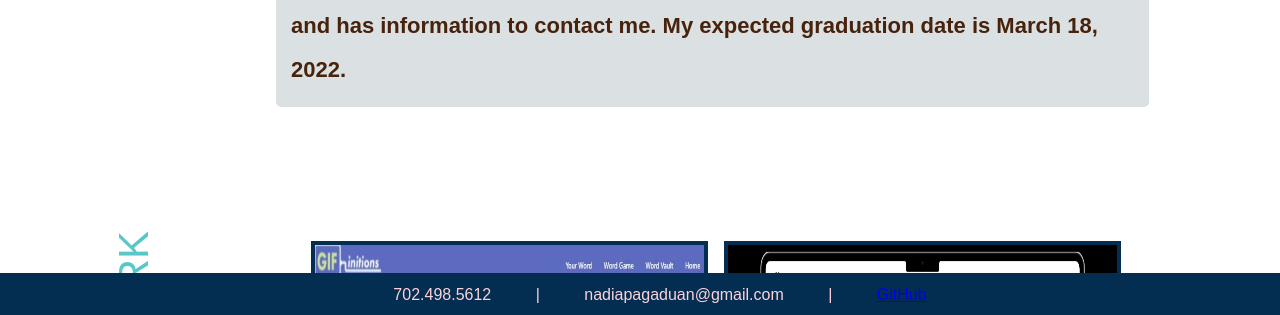
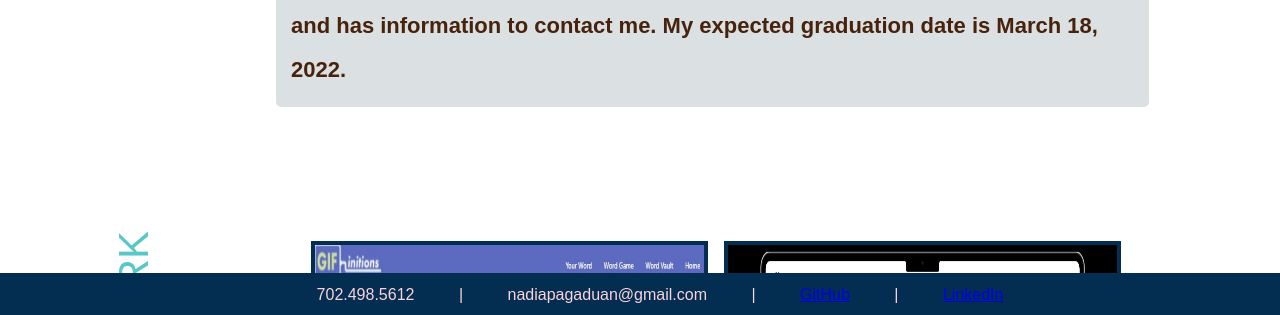
Before and after one commit to nanpgdn/Updated-Portfolio, a plain HTML site: page index.html in a window 1280 px wide. Shown: the part 483-798 px from the top of the page. Drawn offline with Linux system fonts and the light colour scheme; files whose address does not match are found by name.

Commit message:
Update index.html

```diff
--- a/index.html
+++ b/index.html
@@ -92,6 +92,8 @@
               <ol class="display-inline">nadiapagaduan@gmail.com</ol>
               <ol class="display-inline">|</ol>
               <ol class="display-inline"><a href="https://github.com/npagaduan">GitHub</a></ol>
+              <ol class="display-inline">|</ol>
+              <ol class="display-inline"><a href="https://www.linkedin.com/in/nadia-pagaduan-b63b60233/">LinkedIn</a></ol>
           </ul>
 
 
```
